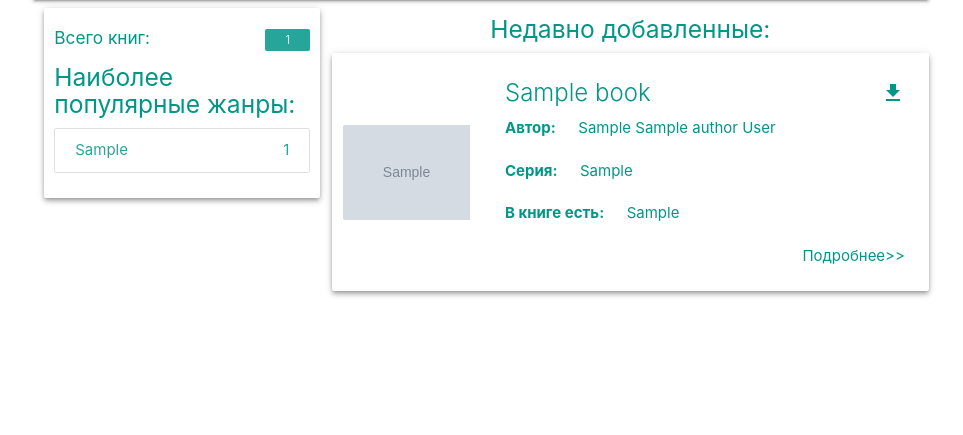
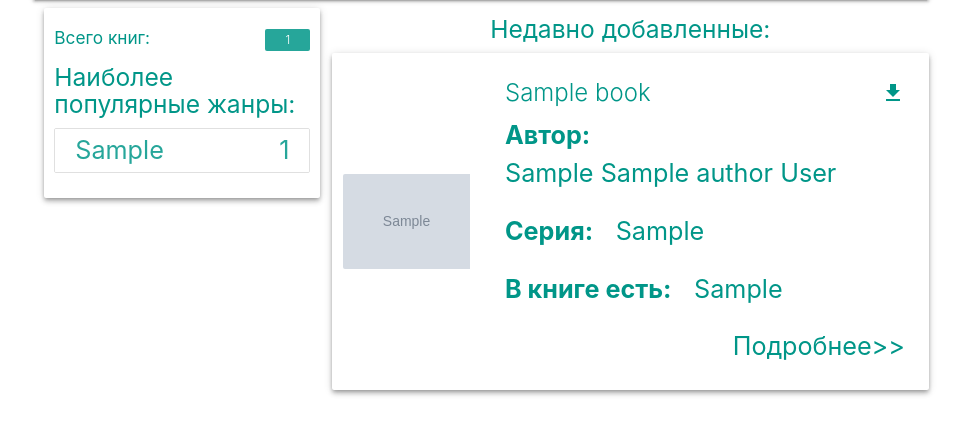
Before and after one commit to daboggg/mylibrary, a Django app: page / in a window 1280 px wide. Shown: the part 64-499 px from the top of the page, without its empty margins (159-1122 px from the left). Run offline with Django 5.2, Linux system fonts and the light colour scheme; tables that the repository leaves empty hold one stand-in row (values such as "Sample post"); grey boxes marked "Sample" are stand-in pictures; parts of the project's set-up code (start-up, migrations or seed data) failed here and were passed over; some libraries are stand-ins or nearby versions.

Commit message:
flow-text on

```diff
--- a/library/templates/library/home.html
+++ b/library/templates/library/home.html
@@ -3,7 +3,7 @@
 {% load library_tags %}
 
 {% block sidebar %}
-    <div class="card z-depth-2">
+    <div class="card z-depth-2 flow-text">
         <div class="pxy-1 teal-text">
             <h6>
                 <span>Всего книг: </span>
@@ -31,7 +31,7 @@
 {% block content %}
     <h5 class="center-align teal-text">Недавно добавленные:</h5>
     {% for book in books %}
-        <div class="card horizontal row valign-wrapper teal-text z-depth-2">
+        <div class="flow-text card horizontal row valign-wrapper teal-text z-depth-2">
             <div class="col s4 l3 card-image waves-effect waves-block waves-light">
                 <img class="activator"
 {#                     src="https://imgholder.ru/768x1024/f44336/fff.jpg&text=Обложка+Для+Книги&font=kelson">#}
```
